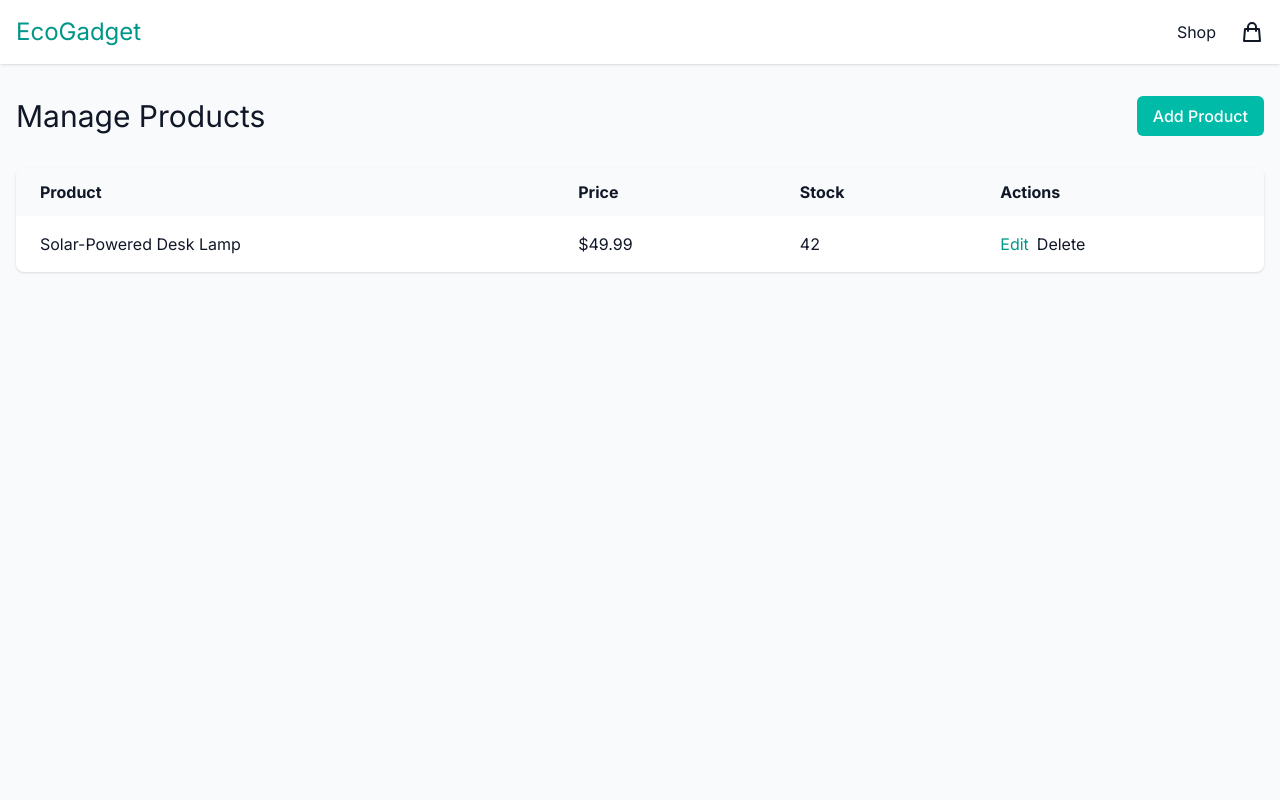
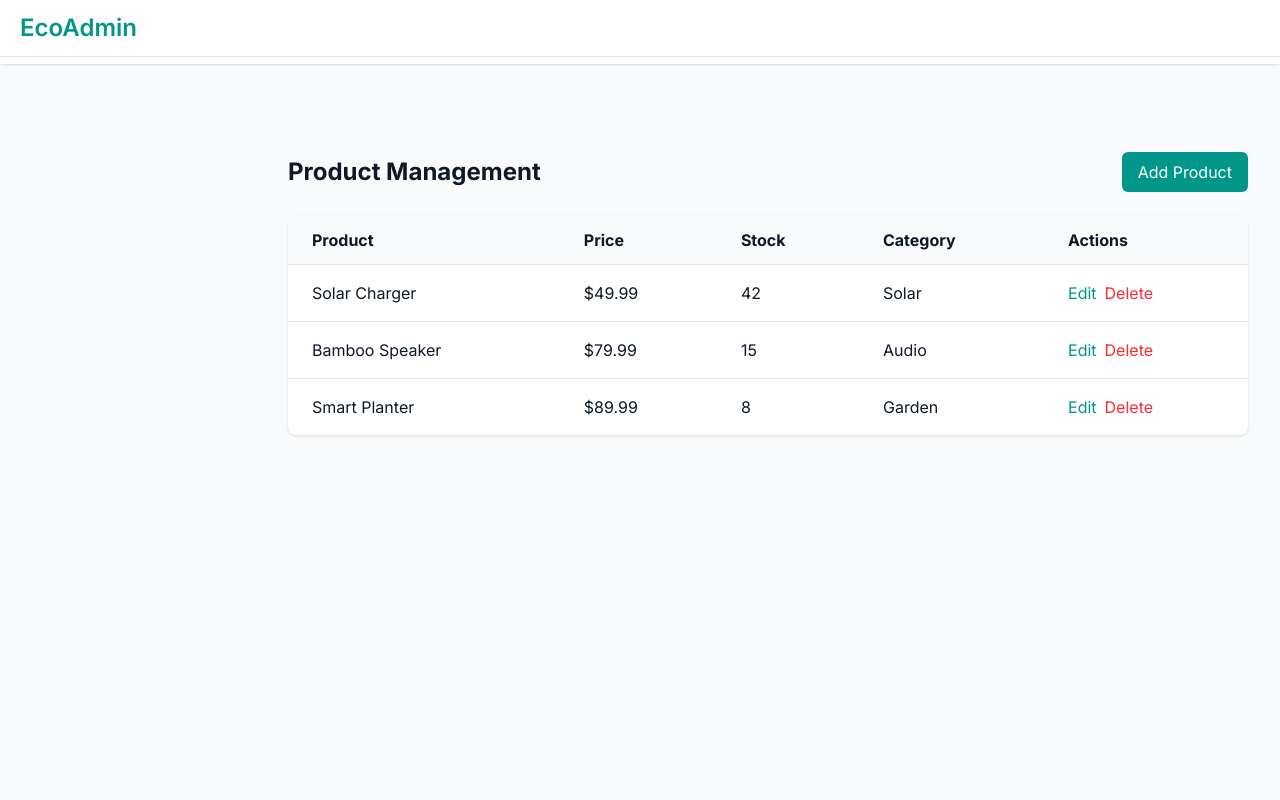
Before and after one commit to ZayanMustafa/ecommerce, a Next.js app: page /admin/products in a window 1280 px wide. Shown: the top 800 px of the page. Built offline with nearby package versions, Linux system fonts and the light colour scheme.

Commit message:
Add admin Page

```diff
--- /dev/null
+++ b/src/app/admin/layout.js
@@ -0,0 +1,16 @@
+
+
+import AdminNav from '@/components/admin/AdminNav';
+
+export default function AdminLayout({ children }) {
+  return (
+    <div className="min-h-screen bg-gray-50">
+      <AdminNav />
+      <div className="p-4 sm:ml-64">
+        <div className="p-4 rounded-lg mt-14">
+          {children}
+        </div>
+      </div>
+    </div>
+  );
+}
--- /dev/null
+++ b/src/app/admin/order/page.js
@@ -0,0 +1,69 @@
+
+
+
+// Mock order data
+const mockOrders = [
+  { id: 'ORD-001', customer: 'John Doe', total: 129.98, status: 'Shipped', date: '2023-05-15' },
+  { id: 'ORD-002', customer: 'Jane Smith', total: 79.99, status: 'Processing', date: '2023-05-16' },
+];
+
+export default function AdminOrders() {
+  // TODO: Replace with API call
+  // const [orders, setOrders] = useState([]);
+  // useEffect(() => {
+  //   const fetchOrders = async () => {
+  //     const res = await fetch('/api/admin/orders');
+  //     const data = await res.json();
+  //     setOrders(data);
+  //   };
+  //   fetchOrders();
+  // }, []);
+
+  return (
+    <div>
+      <h1 className="text-2xl font-bold mb-6">Order Management</h1>
+
+      <div className="bg-white rounded-lg shadow overflow-hidden">
+        <table className="min-w-full divide-y divide-gray-200">
+          <thead className="bg-gray-50">
+            <tr>
+              <th className="px-6 py-3 text-left">Order ID</th>
+              <th className="px-6 py-3 text-left">Customer</th>
+              <th className="px-6 py-3 text-left">Total</th>
+              <th className="px-6 py-3 text-left">Status</th>
+              <th className="px-6 py-3 text-left">Date</th>
+              <th className="px-6 py-3 text-left">Actions</th>
+            </tr>
+          </thead>
+          <tbody className="divide-y divide-gray-200">
+            {mockOrders.map((order) => (
+              <tr key={order.id}>
+                <td className="px-6 py-4">{order.id}</td>
+                <td className="px-6 py-4">{order.customer}</td>
+                <td className="px-6 py-4">${order.total}</td>
+                <td className="px-6 py-4">
+                  <span className={`px-2 py-1 rounded-full text-xs ${
+                    order.status === 'Shipped'
+                      ? 'bg-green-100 text-green-800'
+                      : 'bg-yellow-100 text-yellow-800'
+                  }`}>
+                    {order.status}
+                  </span>
+                </td>
+                <td className="px-6 py-4">{order.date}</td>
+                <td className="px-6 py-4">
+                  <button className="text-teal-600 hover:text-teal-800 mr-2">
+                    View
+                  </button>
+                  <button className="text-gray-600 hover:text-gray-800">
+                    Edit
+                  </button>
+                </td>
+              </tr>
+            ))}
+          </tbody>
+        </table>
+      </div>
+    </div>
+  );
+}
--- /dev/null
+++ b/src/app/admin/page.js
@@ -0,0 +1,43 @@
+
+
+export default function AdminDashboard() {
+  // Mock data
+  const stats = [
+    { name: 'Total Products', value: 42, change: '+12%' },
+    { name: 'Total Orders', value: 128, change: '+8%' },
+    { name: 'Revenue', value: '$8,240', change: '+15%' },
+    { name: 'Active Users', value: 89, change: '+5%' },
+  ];
+
+  // TODO: Replace with API call
+  // useEffect(() => {
+  //   const fetchStats = async () => {
+  //     const res = await fetch('/api/admin/stats');
+  //     const data = await res.json();
+  //     setStats(data);
+  //   };
+  //   fetchStats();
+  // }, []);
+
+  return (
+    <div>
+      <h1 className="text-2xl font-bold mb-6">Dashboard Overview</h1>
+
+      <div className="grid grid-cols-1 md:grid-cols-2 lg:grid-cols-4 gap-6 mb-8">
+        {stats.map((stat, index) => (
+          <div key={index} className="bg-white p-6 rounded-lg shadow">
+            <h3 className="text-gray-500 text-sm font-medium">{stat.name}</h3>
+            <p className="text-2xl font-bold mt-2">{stat.value}</p>
+            <p className="text-teal-500 text-sm mt-1">{stat.change}</p>
+          </div>
+        ))}
+      </div>
+
+      {/* Recent Orders Section */}
+      <div className="bg-white p-6 rounded-lg shadow">
+        <h2 className="text-xl font-semibold mb-4">Recent Orders</h2>
+        {/* Order table would go here */}
+      </div>
+    </div>
+  );
+}
--- a/src/app/admin/products/page.js
+++ b/src/app/admin/products/page.js
@@ -1,26 +1,22 @@
-
-
-
 'use client';
 import { useState } from 'react';
-import Button from '@/components/ui/Button';
+import Link from 'next/link';
 
-export default function AdminProductsPage() {
-  const [products, setProducts] = useState([
-    {
-      id: 1,
-      name: 'Solar-Powered Desk Lamp',
-      price: 49.99,
-      stock: 42
-    },
-    // ... more products
-  ]);
+// Mock product data
+const mockProducts = [
+  { id: 1, name: 'Solar Charger', price: 49.99, stock: 42, category: 'Solar' },
+  { id: 2, name: 'Bamboo Speaker', price: 79.99, stock: 15, category: 'Audio' },
+  { id: 3, name: 'Smart Planter', price: 89.99, stock: 8, category: 'Garden' },
+];
 
+export default function AdminProducts() {
+  const [products, setProducts] = useState(mockProducts);
   const [editingId, setEditingId] = useState(null);
   const [formData, setFormData] = useState({
     name: '',
     price: '',
-    stock: ''
+    stock: '',
+    category: ''
   });
 
   const handleEdit = (product) => {
@@ -28,29 +24,51 @@ export default function AdminProductsPage() {
     setFormData({
       name: product.name,
       price: product.price,
-      stock: product.stock
+      stock: product.stock,
+      category: product.category
     });
   };
 
   const handleSave = () => {
-    // Update product logic
+    // TODO: Replace with API call
+    // await fetch(`/api/admin/products/${editingId}`, {
+    //   method: 'PUT',
+    //   body: JSON.stringify(formData)
+    // });
+
+    setProducts(products.map(p =>
+      p.id === editingId ? { ...p, ...formData } : p
+    ));
     setEditingId(null);
   };
 
+  const handleDelete = (id) => {
+    // TODO: Replace with API call
+    // await fetch(`/api/admin/products/${id}`, { method: 'DELETE' });
+
+    setProducts(products.filter(p => p.id !== id));
+  };
+
   return (
-    <div className="container mx-auto px-4 py-8">
-      <div className="flex justify-between items-center mb-8">
-        <h1 className="text-3xl font-heading">Manage Products</h1>
-        <Button text="Add Product" color="teal" />
+    <div>
+      <div className="flex justify-between items-center mb-6">
+        <h1 className="text-2xl font-bold">Product Management</h1>
+        <Link
+          href="/admin/products/new"
+          className="bg-teal-600 text-white px-4 py-2 rounded-md"
+        >
+          Add Product
+        </Link>
       </div>
 
-      <div className="bg-white rounded-lg shadow-sm overflow-hidden">
-        <table className="min-w-full">
+      <div className="bg-white rounded-lg shadow overflow-hidden">
+        <table className="min-w-full divide-y divide-gray-200">
           <thead className="bg-gray-50">
             <tr>
               <th className="px-6 py-3 text-left">Product</th>
               <th className="px-6 py-3 text-left">Price</th>
               <th className="px-6 py-3 text-left">Stock</th>
+              <th className="px-6 py-3 text-left">Category</th>
               <th className="px-6 py-3 text-left">Actions</th>
             </tr>
           </thead>
@@ -61,7 +79,6 @@ export default function AdminProductsPage() {
                   {editingId === product.id ? (
                     <input
                       type="text"
-                      name="name"
                       value={formData.name}
                       onChange={(e) => setFormData({...formData, name: e.target.value})}
                       className="border rounded px-2 py-1"
@@ -74,26 +91,39 @@ export default function AdminProductsPage() {
                   {editingId === product.id ? (
                     <input
                       type="number"
-                      name="price"
                       value={formData.price}
                       onChange={(e) => setFormData({...formData, price: e.target.value})}
                       className="border rounded px-2 py-1 w-20"
                     />
                   ) : (
-                    `$${product.price.toFixed(2)}`
+                    `$${product.price}`
                   )}
                 </td>
                 <td className="px-6 py-4">
                   {editingId === product.id ? (
                     <input
                       type="number"
-                      name="stock"
                       value={formData.stock}
                       onChange={(e) => setFormData({...formData, stock: e.target.value})}
-                      className="border rounded px-2 py-1 w-20"
+                      className="border rounded px-2 py-1 w-16"
                     />
                   ) : (
                     product.stock
+                  )}
+                </td>
+                <td className="px-6 py-4">
+                  {editingId === product.id ? (
+                    <select
+                      value={formData.category}
+                      onChange={(e) => setFormData({...formData, category: e.target.value})}
+                      className="border rounded px-2 py-1"
+                    >
+                      <option value="Solar">Solar</option>
+                      <option value="Audio">Audio</option>
+                      <option value="Garden">Garden</option>
+                    </select>
+                  ) : (
+                    product.category
                   )}
                 </td>
                 <td className="px-6 py-4 space-x-2">
@@ -120,7 +150,10 @@ export default function AdminProductsPage() {
                       Edit
                     </button>
                   )}
-                  <button className="text-coral-500 hover:text-coral-700">
+                  <button
+                    onClick={() => handleDelete(product.id)}
+                    className="text-red-500 hover:text-red-700"
+                  >
                     Delete
                   </button>
                 </td>
--- a/src/app/not-found.js
+++ b/src/app/not-found.js
@@ -1,3 +1,6 @@
+
+
+
 import Link from 'next/link';
 
 export default function NotFound() {
--- a/src/app/products/[id]/page.js
+++ b/src/app/products/[id]/page.js
@@ -1,23 +1,11 @@
-
-
-
-import ProductCard from '@/components/ui/ProductCard';
+import { products } from "@/content/Products";
 
 export default function ProductDetail({ params }) {
-  // In a real app, fetch product by ID
-  const product = {
-    id: params.id,
-    name: 'Solar-Powered Desk Lamp',
-    price: 49.99,
-    image: 'solar-lamp.jpg',
-    description: 'A revolutionary lamp that charges entirely through solar power. Perfect for your home office or bedside table.',
-    features: [
-      '10W solar panel',
-      '20 hours battery life',
-      '3 brightness levels',
-      'USB-C charging backup'
-    ]
-  };
+  const product = products.find((p) => p.id === params.id);
+
+  if (!product) {
+    return <div className="p-12 text-center">Product not found</div>;
+  }
 
   return (
     <div className="container mx-auto px-4 py-12">
@@ -31,7 +19,9 @@ export default function ProductDetail({ params }) {
         </div>
         <div>
           <h1 className="text-3xl font-heading mb-4">{product.name}</h1>
-          <p className="text-2xl text-teal-600 mb-6">${product.price.toFixed(2)}</p>
+          <p className="text-2xl text-teal-600 mb-6">
+            ${product.price.toFixed(2)}
+          </p>
 
           <div className="mb-8">
             <h2 className="text-xl font-semibold mb-2">Description</h2>
--- /dev/null
+++ b/src/components/admin/AdminNav.js
@@ -0,0 +1,22 @@
+
+
+
+import Link from 'next/link';
+
+export default function AdminNav() {
+  return (
+    <nav className="fixed top-0 z-50 w-full bg-white border-b border-gray-200">
+      <div className="px-3 py-3 lg:px-5 lg:pl-3">
+        <div className="flex items-center justify-between">
+          <div className="flex items-center justify-start">
+            <Link href="/admin" className="flex ml-2 md:mr-24">
+              <span className="self-center text-xl font-semibold sm:text-2xl text-teal-600">
+                EcoAdmin
+              </span>
+            </Link>
+          </div>
+        </div>
+      </div>
+    </nav>
+  );
+}
--- /dev/null
+++ b/src/content/Products.js
@@ -0,0 +1,76 @@
+
+
+
+// data/products.js
+export const products = [
+  {
+    id: '1',
+    name: 'Solar-Powered Desk Lamp',
+    price: 49.99,
+    image: 'solar-lamp.jpg',
+    description:
+      'A revolutionary lamp that charges entirely through solar power. Perfect for your home office or bedside table.',
+    features: [
+      '10W solar panel',
+      '20 hours battery life',
+      '3 brightness levels',
+      'USB-C charging backup'
+    ]
+  },
+  {
+    id: '2',
+    name: 'Eco-Friendly Bamboo Keyboard',
+    price: 79.99,
+    image: 'bamboo-keyboard.jpg',
+    description:
+      'A sleek wireless keyboard crafted from sustainable bamboo, offering an eco-friendly and stylish typing experience.',
+    features: [
+      'Bluetooth 5.0 connectivity',
+      'Rechargeable battery',
+      'Compact design',
+      'Silent keystrokes'
+    ]
+  },
+  {
+    id: '3',
+    name: 'Smart Water Bottle',
+    price: 39.99,
+    image: 'smart-bottle.jpg',
+    description:
+      'Tracks your daily water intake and reminds you to stay hydrated with gentle glowing alerts.',
+    features: [
+      'Hydration tracking app',
+      'LED glow reminder',
+      'Keeps water cold for 24 hours',
+      'USB-C fast charging'
+    ]
+  },
+  {
+    id: '4',
+    name: 'Portable Solar Charger',
+    price: 59.99,
+    image: 'solar-charger.jpg',
+    description:
+      'Charge your devices anywhere with this foldable and lightweight solar charging panel.',
+    features: [
+      'Dual USB output',
+      'High-efficiency monocrystalline panels',
+      'Water-resistant design',
+      'Foldable for easy storage'
+    ]
+  },
+  {
+    id: '5',
+    name: 'Air-Purifying Plant Pot',
+    price: 29.99,
+    image: 'plant-pot.jpg',
+    description:
+      'A self-watering plant pot with an integrated air purifier to keep your home fresh and green.',
+    features: [
+      'Built-in HEPA filter',
+      'Self-watering system',
+      'Minimalist ceramic design',
+      'USB-powered fan'
+    ]
+  }
+];
```
